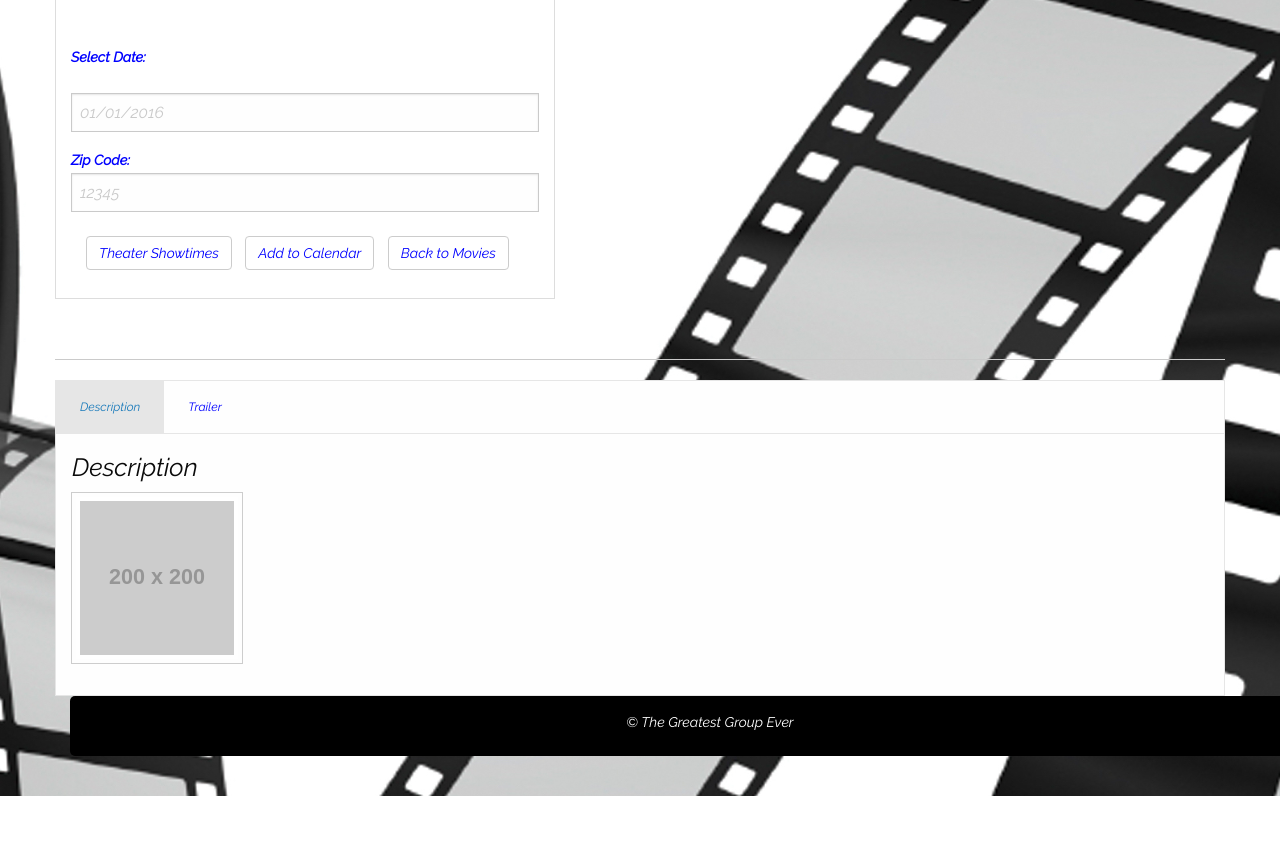
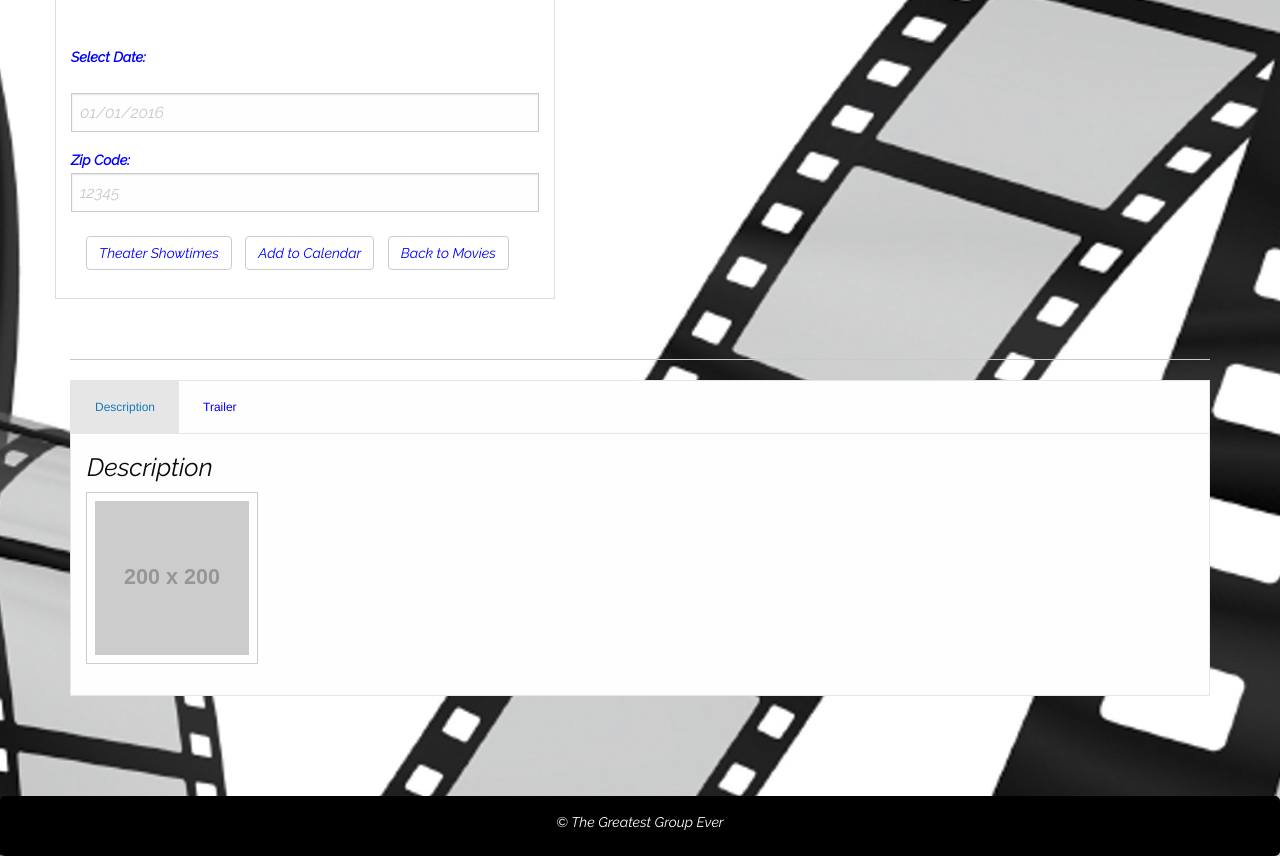
Before and after one commit to AdamJahur/projectOne, a PHP site: page /secondPage.html in a window 1280 px wide; the page is wider, and only the part inside the window is pictured. Shown: the part 157-1013 px from the top of that part. Before the commit the page ends 953 px from the top of that part, so only its background shows below. Run offline with PHP 8.4, Linux system fonts and the light colour scheme; grey boxes labelled with a size stand in for pictures from a placeholder-image service; some libraries are stand-ins or nearby versions.

Commit message:
fixed second page footer

```diff
--- a/assets/css/movieDescriptionPage.css
+++ b/assets/css/movieDescriptionPage.css
@@ -40,6 +40,8 @@ body{
 .footer{
 	position: absolute;
 	width: 100%;
+	left: 0;
+	margin-top: 50px;
 	border-radius: 5px;
 	padding-top: 15px;
 	height: 60px;
@@ -88,6 +90,10 @@ h3 a {
     border: 1px solid #dddddd;
 }
 
+.column-row {
+	padding-bottom: 50px;
+}
+
 #bigImage {
 	width: 100%;
 }
--- a/secondPage.html
+++ b/secondPage.html
@@ -136,7 +136,7 @@
 			</div>
 		</div>
 
-		  <div class="column row">
+		  <div class="column-row">
       <hr>
       <ul class="tabs" data-tabs id="example-tabs">
         <li class="tabs-title is-active"><a href="#panel1" aria-selected="true">Description</a></li>
```
